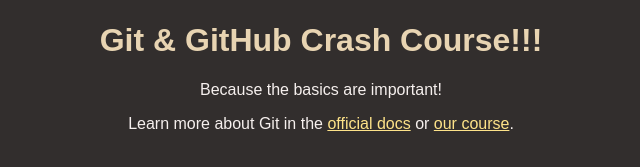
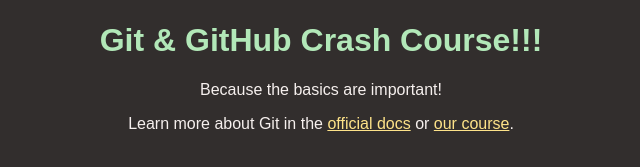
Before and after one commit to SaurabhRajpoot/github-crash-course, a plain HTML site: page index.html in a window 1280 px wide. Shown: the part 147-314 px from the top of the page, without its empty margins (319-959 px from the left). Drawn offline with Linux system fonts and the light colour scheme.

Commit message:
Change title  color

```diff
--- a/styles.css
+++ b/styles.css
@@ -17,7 +17,7 @@
 }
 
 h1 {
-  color: #e8d4b2;
+  color: #b2e8b8;
 }
 
 a {
```
